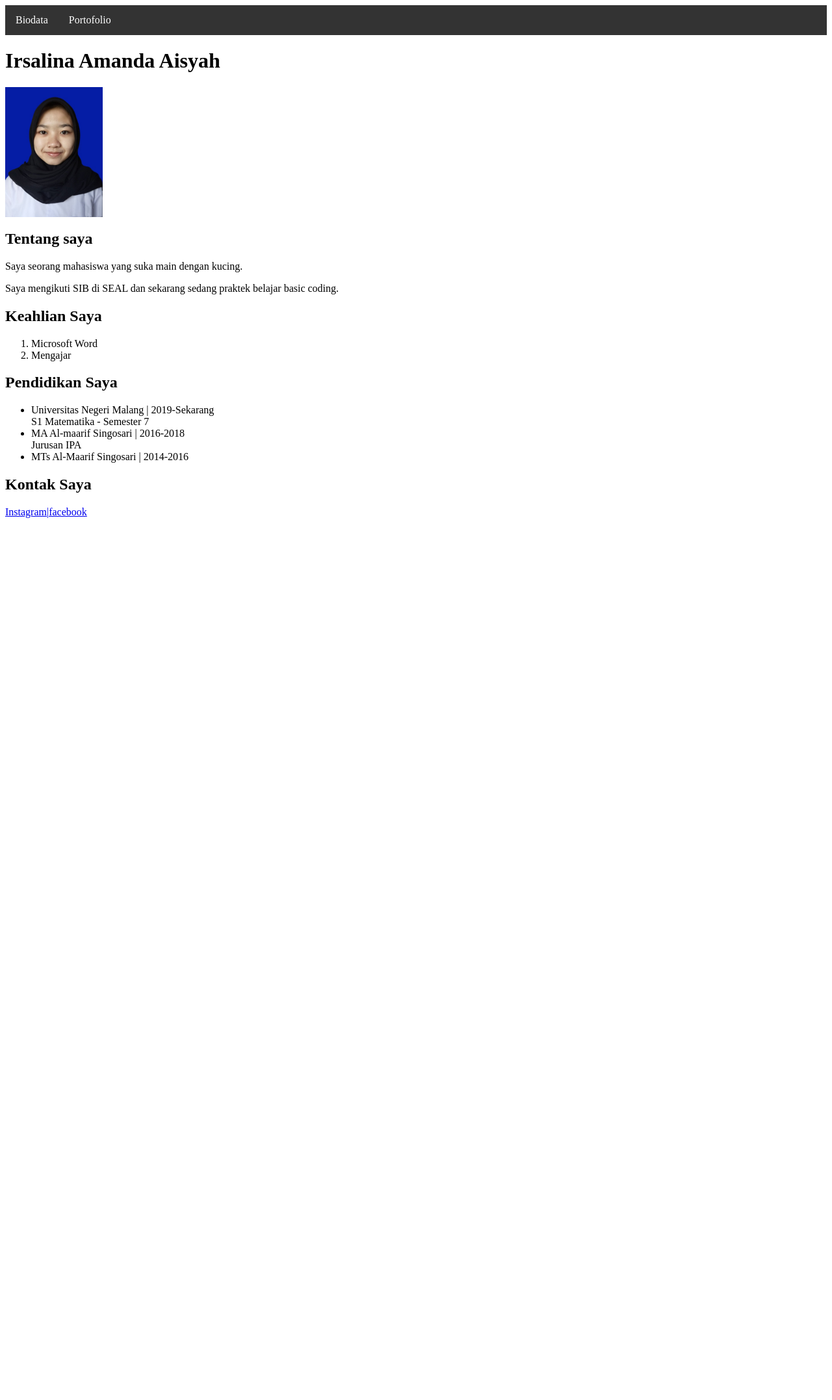
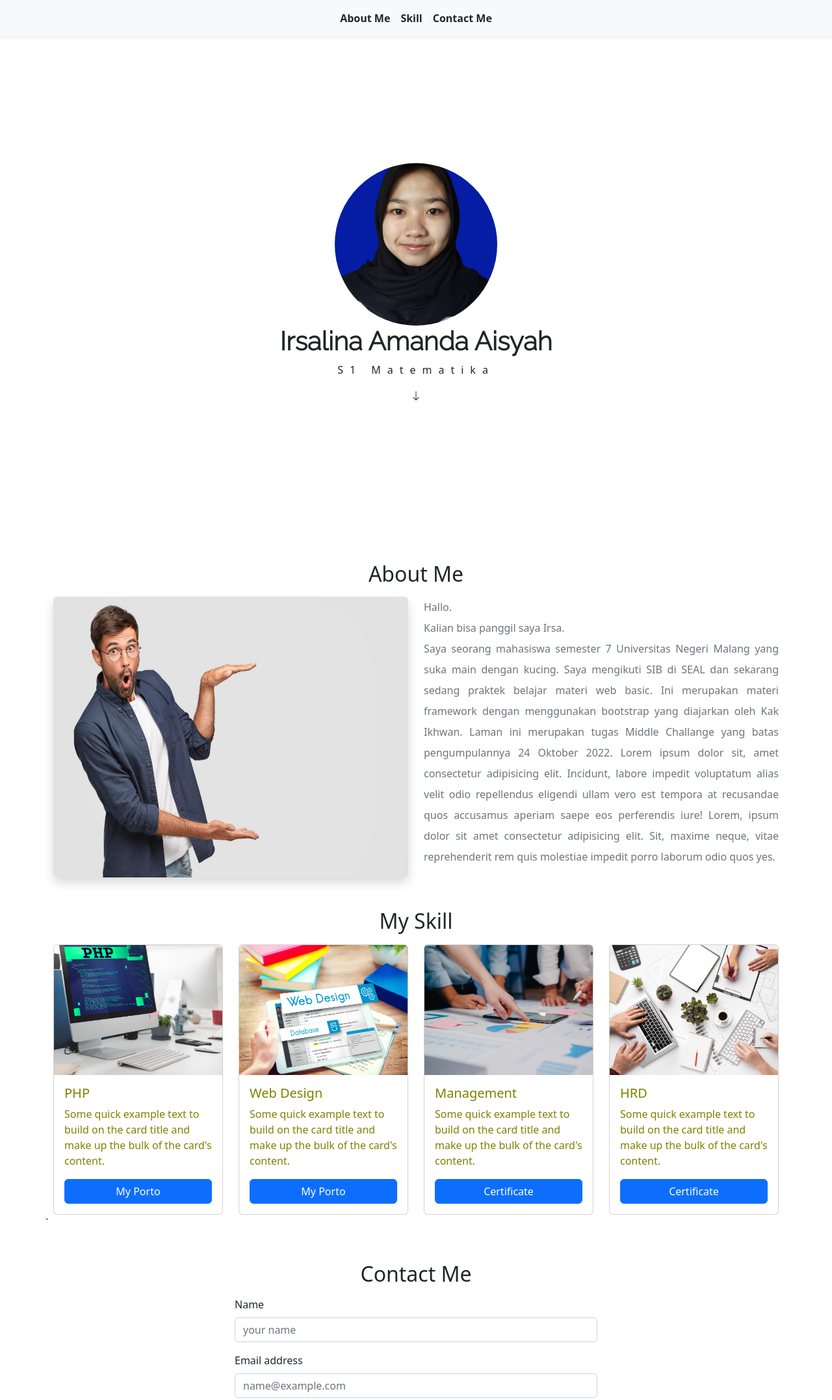
Before and after one commit to irsalinamanda/irsalinamanda.github.io, a plain HTML site: page index.html in a window 1280 px wide. Shown: the top 2154 px of the page at 65% size. Before the commit the page ends 813 px from the top, so only its background shows below. Drawn offline with nearby package versions, Linux system fonts and the light colour scheme.

Commit message:
bootstrap

```diff
--- /dev/null
+++ b/assets/css/style.css
@@ -0,0 +1,24 @@
+.image-hero {
+    width: 250px;
+    height: 250px;
+    object-fit: cover;
+}
+.title {
+    font-family: 'Raleway', sans-serif;
+}
+.subtitle{
+    letter-spacing: 10px;
+}
+#hero{
+    height: 95vh;
+}
+.text-about{
+    text-align: justify;
+}
+.card-img-top{
+    height: 200px;
+    object-fit: cover;
+}
+.card-body{
+    color: olive;
+}
--- a/index.html
+++ b/index.html
@@ -1,60 +1,136 @@
-<html>
+<!doctype html>
+<html lang="en">
 <head>
-    <style>
-        .nav ul {
-          list-style-type: none;
-          margin: 0;
-          padding: 0;
-          overflow: hidden;
-          background-color: #333;
-        }
-
-        .nav li {
-          float: left;
-        }
-
-        .nav li a {
-          display: block;
-          color: white;
-          text-align: center;
-          padding: 14px 16px;
-          text-decoration: none;
-        }
-
-        .nav li a:hover {
-          background-color: #111;
-        }
-        </style>
+  <meta charset="utf-8">
+  <meta name="viewport" content="width=device-width, initial-scale=1">
+  <link href="https://cdn.jsdelivr.net/npm/bootstrap@5.2.2/dist/css/bootstrap.min.css" rel="stylesheet" integrity="sha384-Zenh87qX5JnK2Jl0vWa8Ck2rdkQ2Bzep5IDxbcnCeuOxjzrPF/et3URy9Bv1WTRi" crossorigin="anonymous">
+  <link rel="stylesheet" href="./assets/css/style.css">
+  <link rel="preconnect" href="https://fonts.googleapis.com">
+  <link rel="preconnect" href="https://fonts.gstatic.com" crossorigin>
+  <link href="https://fonts.googleapis.com/css2?family=Raleway:ital,wght@0,100;0,200;0,300;1,100;1,200;1,300;1,400&display=swap" rel="stylesheet">
+  <link rel="stylesheet" href="https://cdn.jsdelivr.net/npm/bootstrap-icons@1.9.1/font/bootstrap-icons.css">
 </head>
 <body>
-    <div class="nav">
-    <ul>
-        <li><a href="#">Biodata</a></li>
-        <li><a href="Portofolio.html">Portofolio</a></li>
-    </ul>
+    <nav class="navbar navbar-expand-lg bg-light shadow-sm sticky-top">
+  <div class="container-fluid">
+    <div class="collapse navbar-collapse " id="navbarNav">
+      <ul class="navbar-nav mx-auto">
+        <li class="nav-item">
+          <a class="nav-link fw-bolder text-dark" aria-current="page" href="#about">About Me</a>
+        </li>
+        <li class="nav-item">
+          <a class="nav-link fw-bolder text-dark" aria-current="page" href="#skill">Skill</a>
+        </li>
+        <li class="nav-item">
+          <a class="nav-link fw-bolder text-dark " aria-current="page" href="#contact">Contact Me</a>
+        </li>
+      </ul>
     </div>
+  </div>
+</nav>
 
-    <h1>Irsalina Amanda Aisyah</h1>
-    <img src="Pas Foto.jpg" alt="ini foto saya" widht="300" height="200">
-    <p><h2>Tentang saya</h2></p>
-    <p>Saya seorang mahasiswa yang suka main dengan kucing.</p>
-    <p>Saya mengikuti SIB di SEAL dan sekarang sedang praktek belajar basic coding.</p>
-    <p><h2>Keahlian Saya</h2></p>
-    <p>
-        <ol>
-            <li>Microsoft Word</li>
-            <li>Mengajar</li>
-        </ol>
-    </p>
-    <p><h2>Pendidikan Saya</h2></p>
-    <p>
-        <ul>
-            <li>Universitas Negeri Malang | 2019-Sekarang<br> S1 Matematika - Semester 7</li>
-            <li>MA Al-maarif Singosari | 2016-2018<br> Jurusan IPA</li>
-            <li>MTs Al-Maarif Singosari | 2014-2016</li>
-        </ul>
-    </p>
-    <p><h2><b>Kontak Saya</b></h2></p>
-    <p><a href="http://instagram.com">Instagram|</a><a href="http://facebook.com">facebook</a></p>
-</body>
+<div id="hero" class="container d-flex flex-column align-items-center justify-content-center mb-5">
+  <img src="./assets/image/Pas Foto.jpg" class="image-hero rounded-circle" alt="ini foto saya">
+  <h1 class="title fw-bold">Irsalina Amanda Aisyah</h1>
+  <p class="subtitle ">S1 Matematika</p>
+  <i class="bi bi-arrow-down"></i>
+  </div>
+
+<div id="about" class="container mb-5">
+  <h2 class="text-center mb-3">About Me</h2>
+  <div class="row">
+    <div class="col-6">
+      <img src="./assets/image/image-about.jpg" class="shadow rounded w-100 h-100">
+    </div>
+    <div class="col-6">
+      <p class="text-about text-secondary lh-lg">Hallo.<br>Kalian bisa panggil saya Irsa.<br>Saya seorang mahasiswa semester 7 Universitas Negeri Malang yang suka main dengan kucing. Saya mengikuti SIB di SEAL dan sekarang sedang praktek belajar materi web basic. Ini merupakan materi framework dengan menggunakan bootstrap yang diajarkan oleh Kak Ikhwan. Laman ini merupakan tugas Middle Challange yang batas pengumpulannya 24 Oktober 2022. Lorem ipsum dolor sit, amet consectetur adipisicing elit. Incidunt, labore impedit voluptatum alias velit odio repellendus eligendi ullam vero est tempora at recusandae quos accusamus aperiam saepe eos perferendis iure! Lorem, ipsum dolor sit amet consectetur adipisicing elit. Sit, maxime neque, vitae reprehenderit rem quis molestiae impedit porro laborum odio quos yes.</p>
+    </div>
+  </div>
+</div>
+
+<div id="skill" class="container mb-5">
+    <h2 class="text-center mb-3">My Skill</h2>
+    <div class="row">
+      <div class="col-3">
+        <div class="card"">
+          <img src="./assets/image/about-1.jpg" class="card-img-top" alt="...">
+          <div class="card-body">
+            <h5 class="card-title">PHP</h5>
+            <p class="card-text">Some quick example text to build on the card title and make up the bulk of the card's content.</p>
+            <a href="#" class="btn btn-primary w-100">My Porto</a>
+          </div>
+        </div>
+      </div>
+      <div class="col-3">
+        <div class="card"">
+          <img src="./assets/image/about-2.jpg" class="card-img-top" alt="...">
+          <div class="card-body">
+            <h5 class="card-title">Web Design</h5>
+            <p class="card-text">Some quick example text to build on the card title and make up the bulk of the card's content.</p>
+            <a href="#" class="btn btn-primary w-100">My Porto</a>
+          </div>
+        </div>
+      </div>
+      <div class="col-3">
+        <div class="card"">
+          <img src="./assets/image/about-3.jpg" class="card-img-top" alt="...">
+          <div class="card-body">
+            <h5 class="card-title">Management</h5>
+            <p class="card-text">Some quick example text to build on the card title and make up the bulk of the card's content.</p>
+            <a href="#" class="btn btn-primary w-100">Certificate</a>
+          </div>
+        </div>
+      </div>
+      <div class="col-3">
+        <div class="card"">
+          <img src="./assets/image/about-4.jpg" class="card-img-top" alt="...">
+          <div class="card-body">
+            <h5 class="card-title">HRD</h5>
+            <p class="card-text">Some quick example text to build on the card title and make up the bulk of the card's content.</p>
+            <a href="#" class="btn btn-primary w-100">Certificate</a>
+          </div>
+        </div>
+      </div>`
+    </div>
+</div>
+
+  <div id="contact" class="container mb-5">
+    <h2 class="text-center mb-3">Contact Me</h2>
+    <form class="col-6 mx-auto">
+      <div class="mb-3">
+        <label for="exampleFormControlInput1" class="form-label">Name</label>
+        <input type="text" class="form-control" placeholder="your name">
+      </div>
+      <div class="mb-3">
+        <label for="exampleFormControlInput1" class="form-label">Email address</label>
+        <input type="email" class="form-control" id="exampleFormControlInput1" placeholder="name@example.com">
+      </div>
+      <div class="mb-3">
+        <label for="exampleFormControlTextarea1" class="form-label">Example textarea</label>
+        <textarea class="form-control" id="exampleFormControlTextarea1" rows="3"></textarea>
+      </div>
+    <button type="button" class="btn btn-success w-100">Submit</button>
+    </form>
+  </div>
+
+  <div class="container-fluid">
+    <footer class="d-flex flex-wrap justify-content-between align-items-center py-3 my-4 border-top">
+      <div class="col-md-4 d-flex align-items-center">
+        <a href="/" class="mb-3 me-2 mb-md-0 text-muted text-decoration-none lh-1">
+          <svg class="bi" width="30" height="24"><use xlink:href="#bootstrap"/></svg>
+        </a>
+        <span class="mb-3 mb-md-0 text-muted">&copy; 2022 Company, Inc</span>
+      </div>
+
+      <ul class="nav col-md-4 justify-content-end list-unstyled d-flex">
+        <li class="ms-3"><a class="text-muted" href="#"><i class="bi bi-twitter"></i></a></li>
+        <li class="ms-3"><a class="text-muted" href="#"><i class="bi bi-instagram"></i></a></li>
+        <li class="ms-3"><a class="text-muted" href="#"><i class="bi bi-facebook"></i></a></li>
+      </ul>
+    </footer>
+
+  </div>
+
+  <script src="https://cdn.jsdelivr.net/npm/bootstrap@5.2.2/dist/js/bootstrap.bundle.min.js" integrity="sha384-OERcA2EqjJCMA+/3y+gxIOqMEjwtxJY7qPCqsdltbNJuaOe923+mo//f6V8Qbsw3" crossorigin="anonymous"></script>
+  </body>
 </html>
```
Also changed, not shown: assets/image/Pas Foto.jpg (added), assets/image/about-1.jpg (added), assets/image/about-2.jpg (added), assets/image/about-3.jpg (added), assets/image/about-4.jpg (added), assets/image/image-about.jpg (added), assets/image/nonformal.jpg (added).
